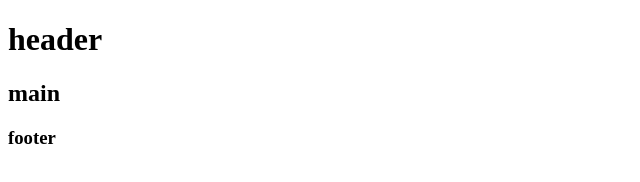
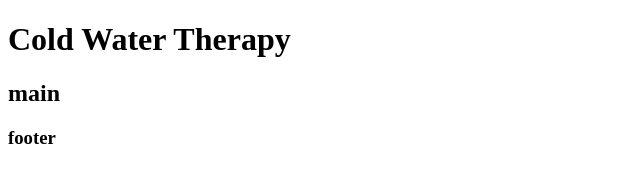
Before and after one commit to KERRHAM/Cold-water-therapy.html, a plain HTML site: page index.html in a window 1280 px wide. Shown: the whole page, without its empty margins (0-640 px from the left). Drawn offline with Linux system fonts and the light colour scheme.

Commit message:
add meta tags for search engine

```diff
--- a/index.html
+++ b/index.html
@@ -4,11 +4,15 @@
     <meta charset="UTF-8">
     <meta http-equiv="X-UA-Compatible" content="IE=edge">
     <meta name="viewport" content="width=device-width, initial-scale=1.0">
+    <meta name="description" content="Cold water therapy community website.">
+    <meta name="keywords" content="cold-water,open-water,cold-water-therapy,relaxation">
     <title>Cold Water Therapy</title>
 </head>
 <body>
     <!-- Header -->
-    <header><h1>header</h1></header>
+    <header>
+        <h1>Cold Water Therapy</h1>
+    </header>
 
     <!-- Main Content -->
     <main><h2>main</h2></main>
```
Also changed, not shown: assets/style.css (added).
